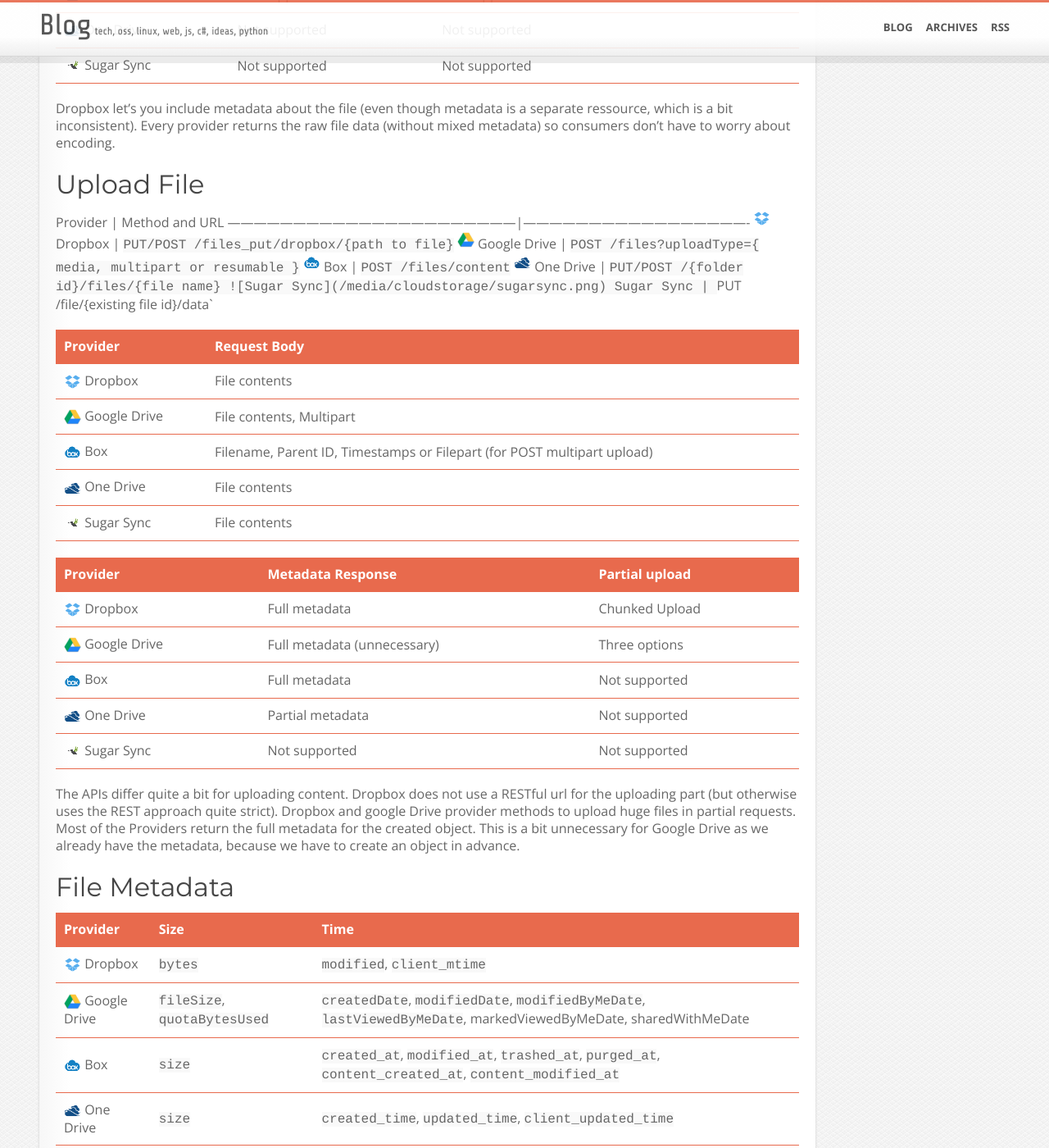
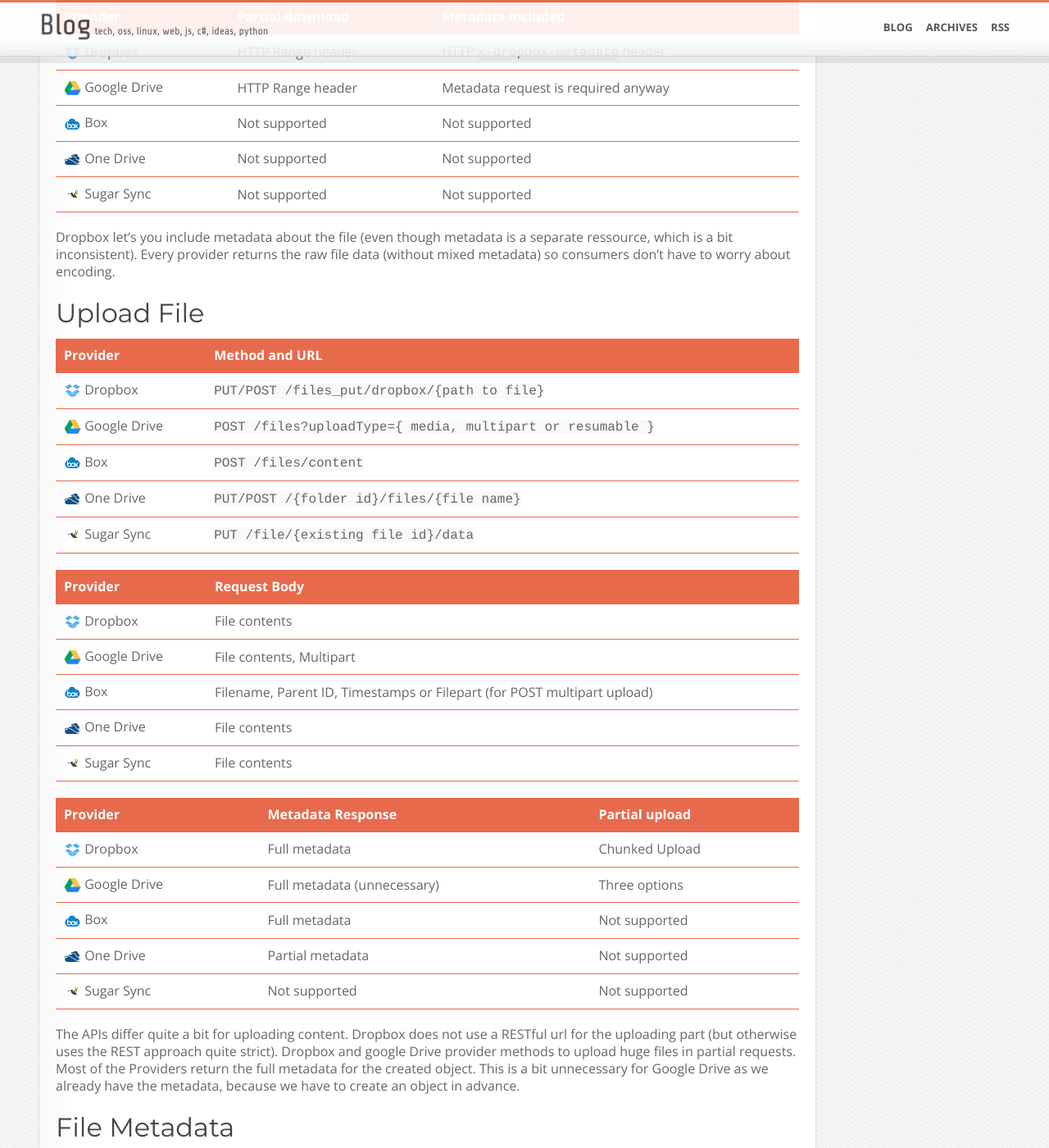
Before and after one commit to lukasmartinelli/lukasmartinelli.github.io, a Jekyll site: the page built from _posts/2014-07-21-cloud-storage-apis-compared.md, in a window 1280 px wide and 1400 px high, scrolled down 2511 px. Shown: the whole window at 82% size. Built offline with Jekyll 4.4.1, drawn with Linux system fonts in a browser that asks for light colours; Markdown is read by kramdown in place of the engine named in the settings; some of the changed text lies outside the part shown.

```diff
--- a/_posts/2014-07-21-cloud-storage-apis-compared.md
+++ b/_posts/2014-07-21-cloud-storage-apis-compared.md
@@ -52,7 +52,7 @@
 ![Dropbox](/media/cloudstorage/dropbox.png) Dropbox               | `GET /metadata/dropbox/{path to folder}?list=true`
 ![Google Drive](/media/cloudstorage/googledrive.png) Google Drive | `GET /files/{folder id}/children`
 ![Box](/media/cloudstorage/box.png) Box                           | `GET /folders/{folder id}/items`
-![One Drive](/media/cloudstorage/onedrive.png) One Drive          | `GET /{folder id}/files
+![One Drive](/media/cloudstorage/onedrive.png) One Drive          | `GET /{folder id}/files`
 ![Sugar Sync](/media/cloudstorage/sugarsync.png) Sugar Sync       | `GET /folder/{folder id}/contents`
 
 We see that Dropbox does have a separate Metadata Ressource, which makes the separation between the file metadata and file data obvious. Like mentioned above Google Drive does not know about folders and therefore uses the File Ressource to access folders.
@@ -101,7 +101,7 @@
 ![Dropbox](/media/cloudstorage/dropbox.png) Dropbox               | `PUT/POST /files_put/dropbox/{path to file}`
 ![Google Drive](/media/cloudstorage/googledrive.png) Google Drive | `POST /files?uploadType={ media, multipart or resumable }`
 ![Box](/media/cloudstorage/box.png) Box                           | `POST /files/content`
-![One Drive](/media/cloudstorage/onedrive.png) One Drive          | `PUT/POST /{folder id}/files/{file name}
+![One Drive](/media/cloudstorage/onedrive.png) One Drive          | `PUT/POST /{folder id}/files/{file name}`
 ![Sugar Sync](/media/cloudstorage/sugarsync.png) Sugar Sync       | `PUT /file/{existing file id}/data`
 
 Provider                                                          | Request Body
@@ -129,7 +129,7 @@
 Provider                                                          | Size                        | Time
 ------------------------------------------------------------------|-----------------------------|-----------------------------------------------------------------------
 ![Dropbox](/media/cloudstorage/dropbox.png) Dropbox               | `bytes`                     | `modified`, `client_mtime`
-![Google Drive](/media/cloudstorage/googledrive.png) Google Drive | `fileSize`, `quotaBytesUsed`| `createdDate`, `modifiedDate`, `modifiedByMeDate`, `lastViewedByMeDate`, markedViewedByMeDate, sharedWithMeDate
+![Google Drive](/media/cloudstorage/googledrive.png) Google Drive | `fileSize`, `quotaBytesUsed`| `createdDate`, `modifiedDate`, `modifiedByMeDate`, `lastViewedByMeDate`, `markedViewedByMeDate`, `sharedWithMeDate`
 ![Box](/media/cloudstorage/box.png) Box                           | `size`                      | `created_at`, `modified_at`, `trashed_at`, `purged_at`, `content_created_at`, `content_modified_at`
 ![One Drive](/media/cloudstorage/onedrive.png) One Drive          | `size`                      | `created_time`, `updated_time`, `client_updated_time`
 ![Sugar Sync](/media/cloudstorage/sugarsync.png) Sugar Sync       | `size`                      | `timeCreated`, `lastModified`
@@ -146,13 +146,13 @@
 
 Some providers expose the hashes, which makes the developers life a bit easier because he can compare hashes instead of timestamps. One Drive and Sugar Sync do not have the notion of a deleted ressource, while the others let you request deleted ressources until they are finaly purged.
 
-Provider                                                          | Support revisions | Image metadata         | Permissions
-------------------------------------------------------------------|-------------------|------------------------|-----------------------
-![Dropbox](/media/cloudstorage/dropbox.png) Dropbox               | rev               | photo_info, video_info |
-![Google Drive](/media/cloudstorage/googledrive.png) Google Drive | headRevisionId    | imageMediaMetadata     | userPermissionm permissions, shared
-![Box](/media/cloudstorage/box.png) Box                           | version_number    | Not supported          | shared_link, owned_by, permissions
-![One Drive](/media/cloudstorage/onedrive.png) One Drive          | Not supported     | Not supported          | shared_with, access
-![Sugar Sync](/media/cloudstorage/sugarsync.png) Sugar Sync       | versions          | image                  | publicLink
+Provider                                                          | Support revisions   | Image metadata             | Permissions
+------------------------------------------------------------------|---------------------|----------------------------|-----------------------
+![Dropbox](/media/cloudstorage/dropbox.png) Dropbox               | `rev`               | `photo_info`, `video_info` |
+![Google Drive](/media/cloudstorage/googledrive.png) Google Drive | `headRevisionId`    | `imageMediaMetadata`       | `userPermission`, `permissions`, `shared`
+![Box](/media/cloudstorage/box.png) Box                           | `version_number`    | Not supported              | `shared_link`, `owned_by`, `permissions`
+![One Drive](/media/cloudstorage/onedrive.png) One Drive          | Not supported       | Not supported              | `shared_with`, `access`
+![Sugar Sync](/media/cloudstorage/sugarsync.png) Sugar Sync       | `versions`          | `image`                    | `publicLink`
 
 Some kind of versioning is common among the providers (as usual with the exception of One Drive).
 They normally use a moving version number.
```
